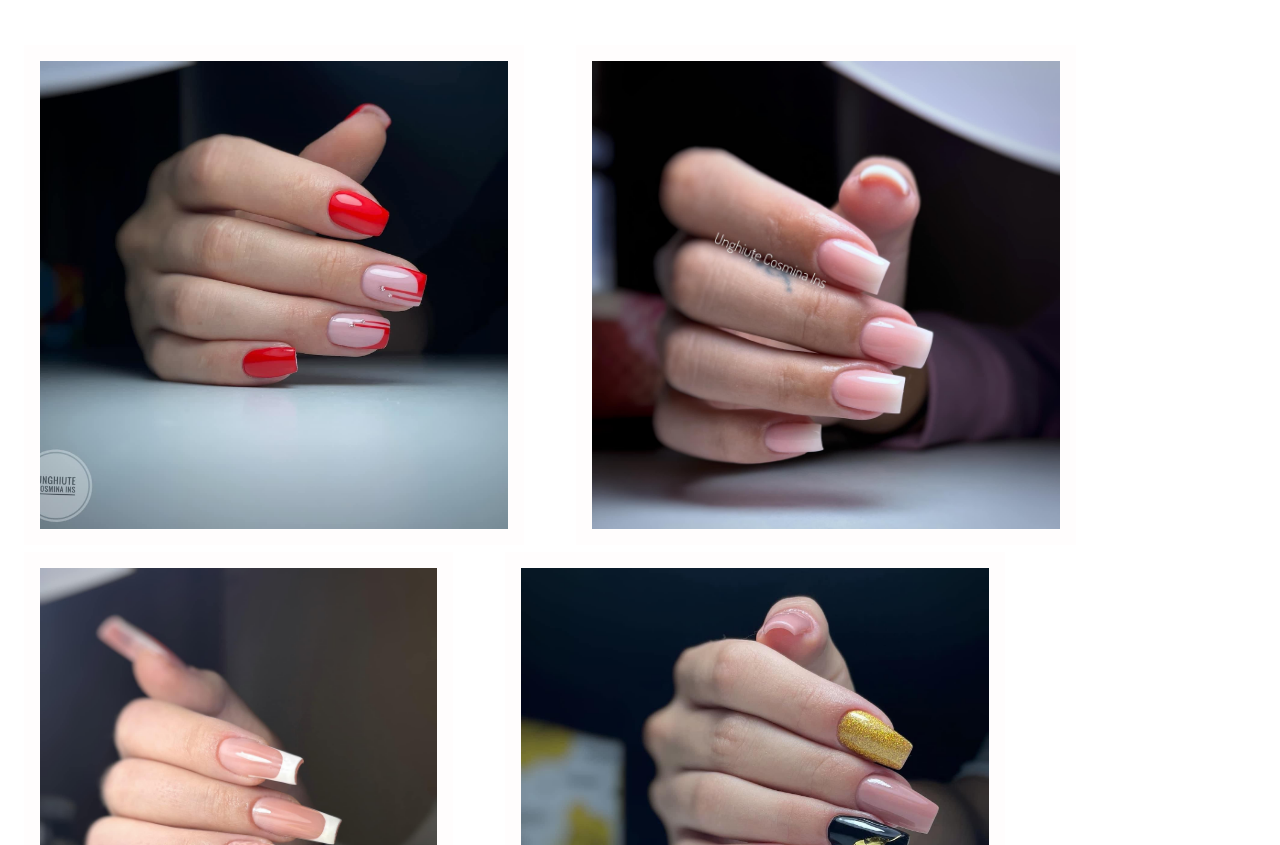
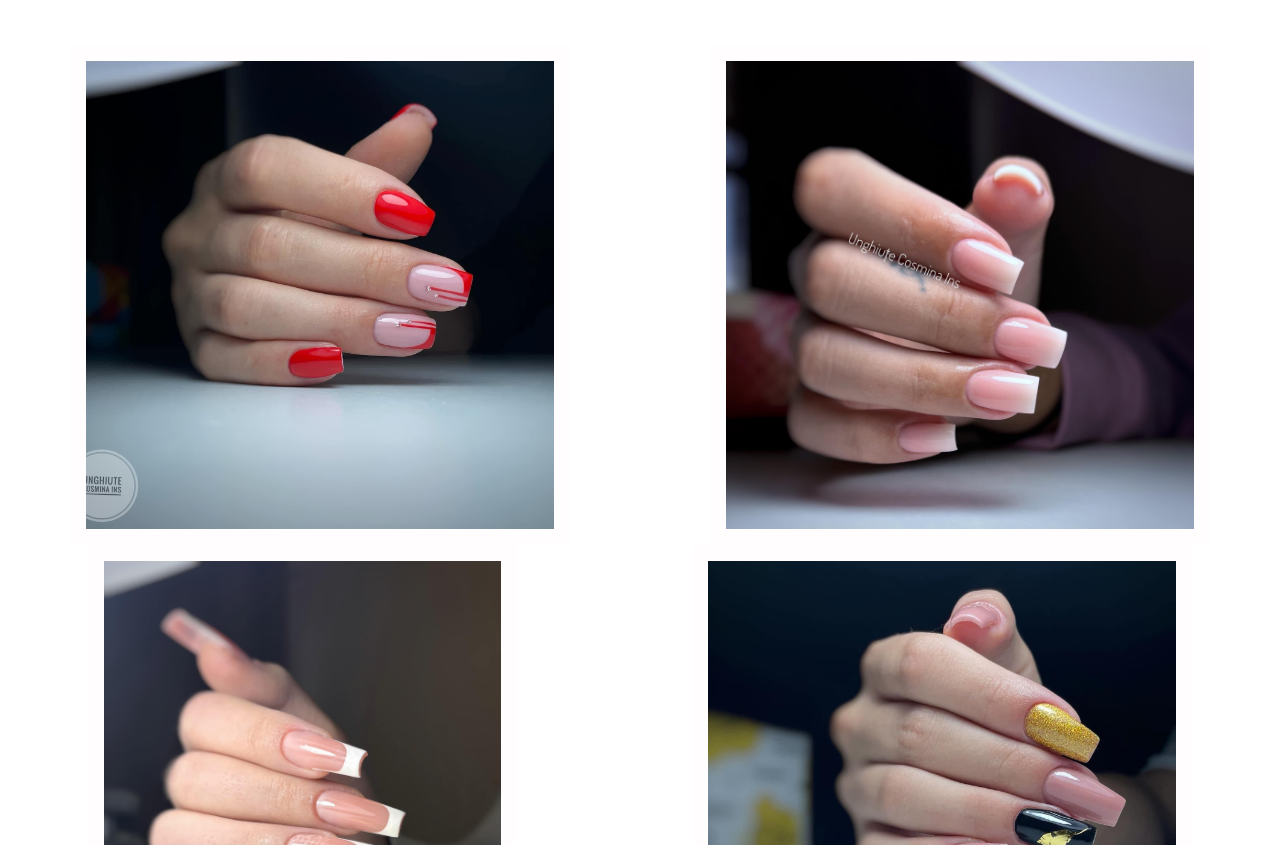
Before and after one commit to PatrascuAdri/cosminainsnails, a plain HTML site: page index.html in a window 1280 px wide. Shown: the part 2085-2930 px from the top of the page. Drawn offline with Linux system fonts and the light colour scheme; a web font is replaced by a local one.

Commit message:
cosminainsnails

```diff
--- a/index.html
+++ b/index.html
@@ -91,7 +91,8 @@
          <p class="section-subtitle">
             În portofoliul meu vei gãsi o diversitate de manichiuri, de la cele mai simple, la altele mai îndrãznețe. Fiecare lucrare reflectã mãiestria mea si atenția la detalii.
          </p>
-         <div class="container">
+         <div id="main_container">
+            <div class="container">
             <div class="portofolio-card">
                <a href="https://m.facebook.com/100059725041606/" target="_blank" class="portofolio-link">
                   <img src="./imagini/lucrarile-mele/poza-1.jpg">
@@ -181,6 +182,8 @@
                </a>
             </div>
          </div>
+         </div>
+
       </section>
       <!-- End portofolio section -->
 
--- a/style.css
+++ b/style.css
@@ -419,3 +419,11 @@ footer .social-items .social-link {
         justify-content: space-between;
     }
 }
+
+#main_container {
+    display: flex;
+    flex-wrap: wrap;
+    flex-direction: row;
+
+
+}
```
